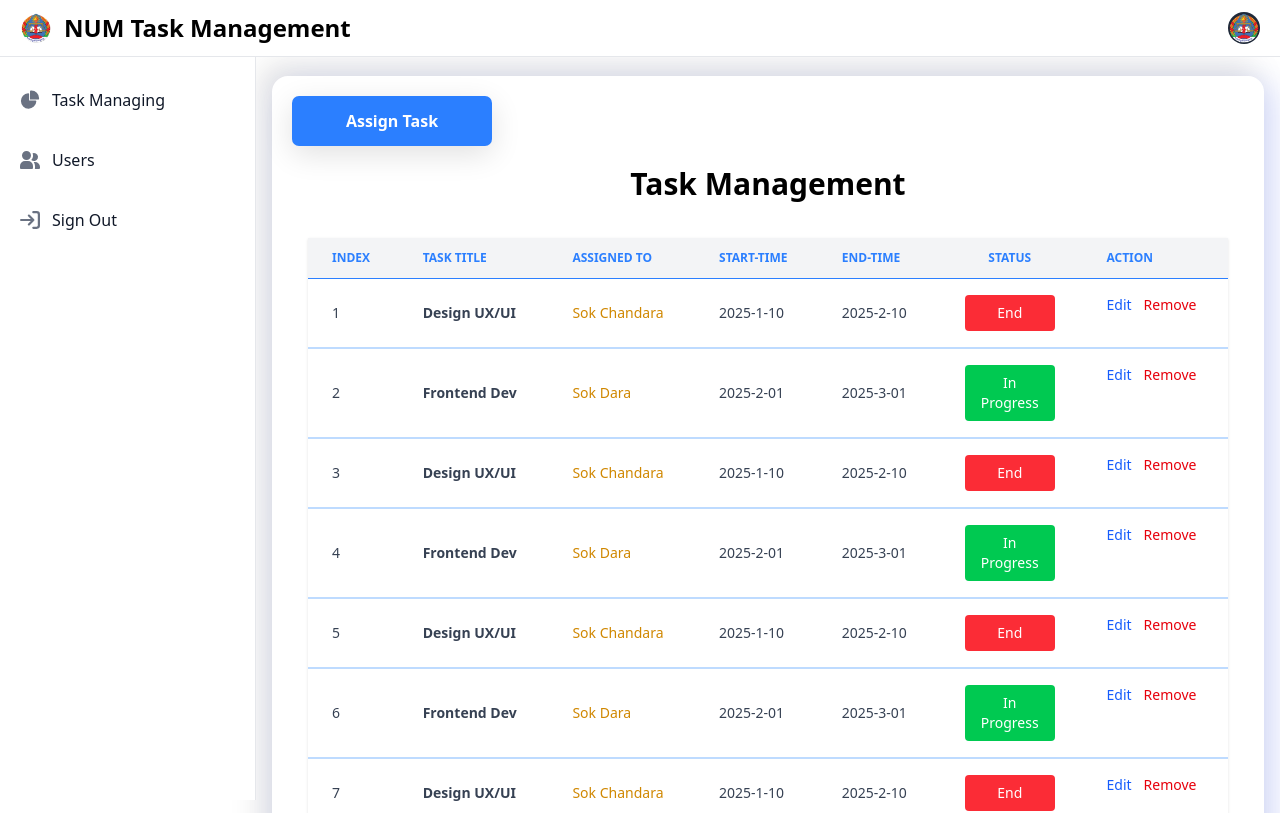
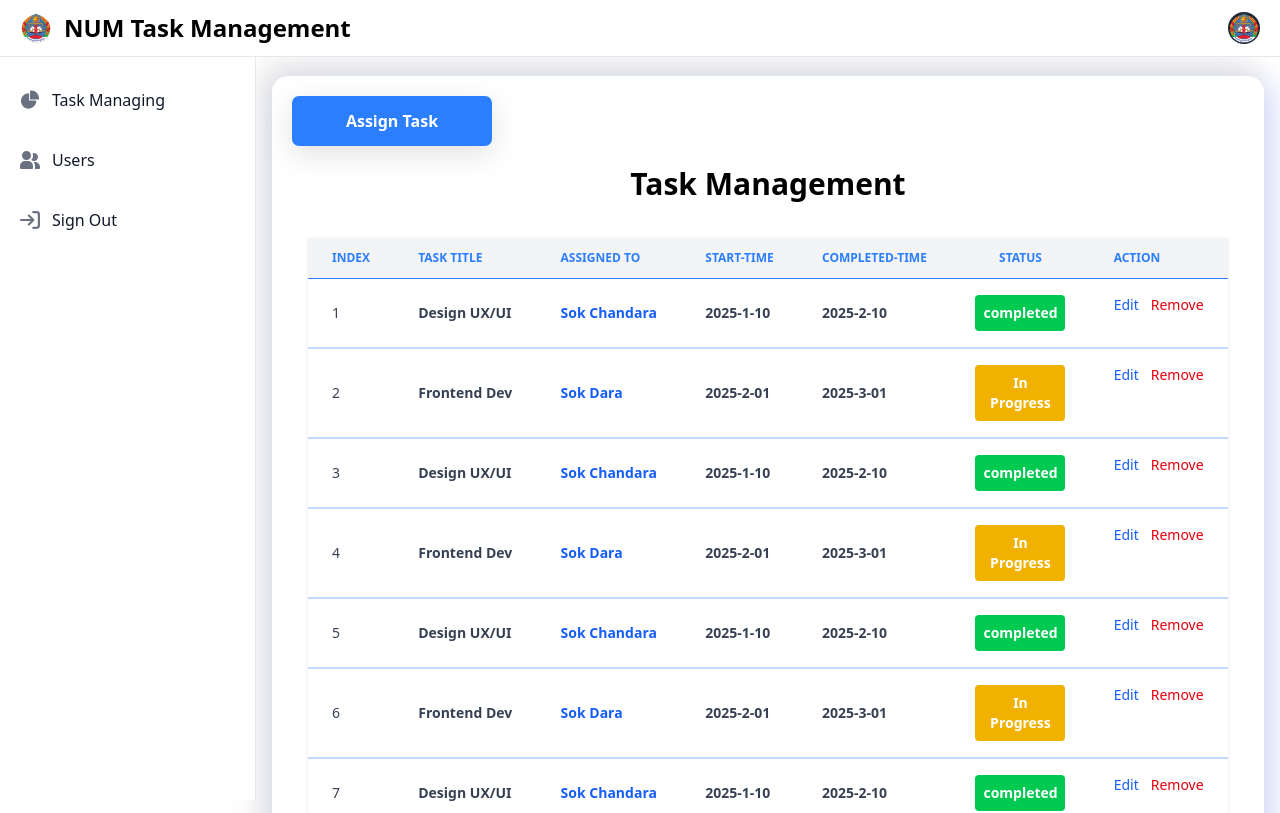
Before and after one commit to thun168/taskmanagemenet_front, a React (Vite) app: page /taskmanage in a window 1280 px wide. Shown: the top 813 px of the page. Built offline with nearby package versions, Linux system fonts and the light colour scheme.

Commit message:
small changes

```diff
--- a/src/components/TestTable.jsx
+++ b/src/components/TestTable.jsx
@@ -1,25 +1,25 @@
 import React from 'react';
 
 const Data = [
-  { id: 1, title: "Design UX/UI", name: "Sok Chandara", timeS: "2025-1-10", timeE: "2025-2-10", status: "End" },
+  { id: 1, title: "Design UX/UI", name: "Sok Chandara", timeS: "2025-1-10", timeE: "2025-2-10", status: "completed" },
   { id: 2, title: "Frontend Dev", name: "Sok Dara", timeS: "2025-2-01", timeE: "2025-3-01", status: "In Progress" },
-  { id: 3, title: "Design UX/UI", name: "Sok Chandara", timeS: "2025-1-10", timeE: "2025-2-10", status: "End" },
+  { id: 3, title: "Design UX/UI", name: "Sok Chandara", timeS: "2025-1-10", timeE: "2025-2-10", status: "completed" },
   { id: 4, title: "Frontend Dev", name: "Sok Dara", timeS: "2025-2-01", timeE: "2025-3-01", status: "In Progress" },
-  { id: 5, title: "Design UX/UI", name: "Sok Chandara", timeS: "2025-1-10", timeE: "2025-2-10", status: "End" },
+  { id: 5, title: "Design UX/UI", name: "Sok Chandara", timeS: "2025-1-10", timeE: "2025-2-10", status: "completed" },
   { id: 6, title: "Frontend Dev", name: "Sok Dara", timeS: "2025-2-01", timeE: "2025-3-01", status: "In Progress" },
-  { id: 7, title: "Design UX/UI", name: "Sok Chandara", timeS: "2025-1-10", timeE: "2025-2-10", status: "End" },
+  { id: 7, title: "Design UX/UI", name: "Sok Chandara", timeS: "2025-1-10", timeE: "2025-2-10", status: "completed" },
   { id: 8, title: "Frontend Dev", name: "Sok Dara", timeS: "2025-2-01", timeE: "2025-3-01", status: "In Progress" },
-  { id: 9, title: "Design UX/UI", name: "Sok Chandara", timeS: "2025-1-10", timeE: "2025-2-10", status: "End" },
+  { id: 9, title: "Design UX/UI", name: "Sok Chandara", timeS: "2025-1-10", timeE: "2025-2-10", status: "completed" },
   { id: 10, title: "Frontend Dev", name: "Sok Dara", timeS: "2025-2-01", timeE: "2025-3-01", status: "In Progress" },
-  { id: 11, title: "Design UX/UI", name: "Sok Chandara", timeS: "2025-1-10", timeE: "2025-2-10", status: "End" },
+  { id: 11, title: "Design UX/UI", name: "Sok Chandara", timeS: "2025-1-10", timeE: "2025-2-10", status: "completed" },
   { id: 12, title: "Frontend Dev", name: "Sok Dara", timeS: "2025-2-01", timeE: "2025-3-01", status: "In Progress" },
-  { id: 13, title: "Design UX/UI", name: "Sok Chandara", timeS: "2025-1-10", timeE: "2025-2-10", status: "End" },
+  { id: 13, title: "Design UX/UI", name: "Sok Chandara", timeS: "2025-1-10", timeE: "2025-2-10", status: "completed" },
   { id: 14, title: "Frontend Dev", name: "Sok Dara", timeS: "2025-2-01", timeE: "2025-3-01", status: "In Progress" },
-  { id: 15, title: "Design UX/UI", name: "Sok Chandara", timeS: "2025-1-10", timeE: "2025-2-10", status: "End" },
+  { id: 15, title: "Design UX/UI", name: "Sok Chandara", timeS: "2025-1-10", timeE: "2025-2-10", status: "completed" },
   { id: 16, title: "Frontend Dev", name: "Sok Dara", timeS: "2025-2-01", timeE: "2025-3-01", status: "In Progress" },
-  { id: 17, title: "Design UX/UI", name: "Sok Chandara", timeS: "2025-1-10", timeE: "2025-2-10", status: "End" },
+  { id: 17, title: "Design UX/UI", name: "Sok Chandara", timeS: "2025-1-10", timeE: "2025-2-10", status: "completed" },
   { id: 18, title: "Frontend Dev", name: "Sok Dara", timeS: "2025-2-01", timeE: "2025-3-01", status: "In Progress" },
-  { id: 19, title: "Design UX/UI", name: "Sok Chandara", timeS: "2025-1-10", timeE: "2025-2-10", status: "End" },
+  { id: 19, title: "Design UX/UI", name: "Sok Chandara", timeS: "2025-1-10", timeE: "2025-2-10", status: "completed" },
   { id: 20, title: "Frontend Dev", name: "Sok Dara", timeS: "2025-2-01", timeE: "2025-3-01", status: "In Progress" },
 
   // Add more with unique `id`s if needed
@@ -36,7 +36,7 @@ const TestTable = () => {
               <th className="px-6 py-3">Task title</th>
               <th className="px-6 py-3">Assigned to</th>
               <th className="px-6 py-3">Start-Time</th>
-              <th className="px-6 py-3">End-Time</th>
+              <th className="px-6 py-3">completed-Time</th>
               <th className="px-6 py-3 text-center">Status</th>
               <th className="px-6 py-3">Action</th>
             </tr>
@@ -46,16 +46,14 @@ const TestTable = () => {
               <tr key={data.id} className="bg-white border-b-2 border-blue-200 hover:bg-gray-50">
                 <td className="px-6 py-4">{index + 1}</td>
                 <td className="px-6 py-4 font-semibold">{data.title}</td>
-                <td className="px-6 py-4 text-yellow-600 whitespace-nowrap">{data.name}</td>
-                <td className="px-6 py-4">{data.timeS}</td>
-                <td className="px-6 py-4">{data.timeE}</td>
+                <td className="px-6 py-4 text-blue-600 font-bold whitespace-nowrap">{data.name}</td>
+                <td className="px-6 py-4 font-semibold">{data.timeS}</td>
+                <td className="px-6 py-4 font-semibold">{data.timeE}</td>
                 <td className="px-6 py-4 text-center">
                 <div>
                     <span
-                    className={`inline-block w-[90px] text-center p-2 text-white rounded-sm ${
-                        data.status.toLowerCase() === "end" ? 'bg-red-500' : 'bg-green-500'
-                    }`}
-                    >
+                    className={`inline-block w-[90px] font-semibold text-center p-2 text-white rounded-sm
+                        ${data.status.toLowerCase() === "completed" ? 'bg-green-500' : 'bg-yellow-500'}`}>
                     {data.status}
                     </span>
                 </div>
```
